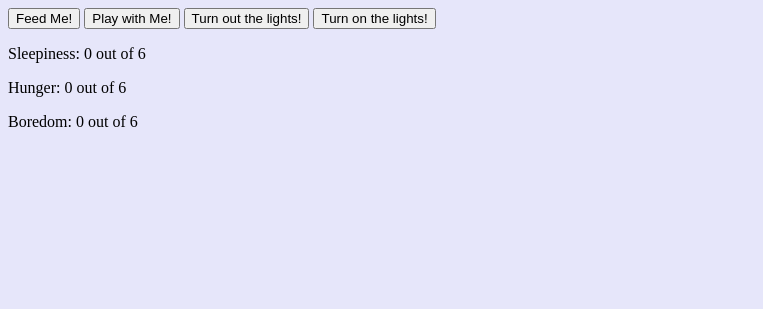
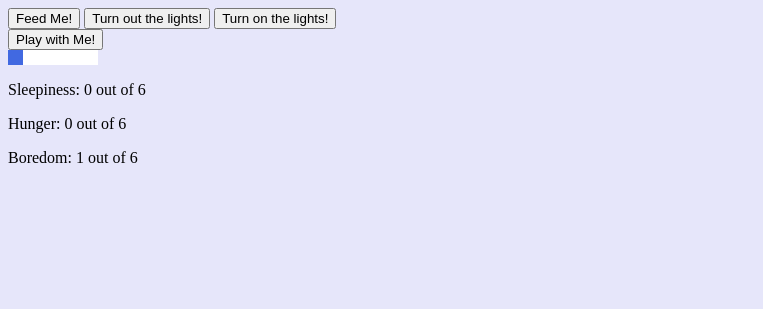
Before and after one commit to lbrantcollins/Tomagotchi-Mini-Project, a plain HTML site: page index.html in a window 1280 px wide. Shown: the top 309 px of the page, without its empty margins (0-763 px from the left). Drawn offline with nearby package versions, Linux system fonts and the light colour scheme.

Commit message:
progress bar added for boredom rather than a counter

```diff
--- a/css/style.css
+++ b/css/style.css
@@ -30,7 +30,6 @@ iframe {
   	margin-left: 300px;
   	margin-top: 250px;
   }
-  }
 }
 
 @keyframes age3 {
@@ -39,12 +38,10 @@ iframe {
   	margin-left: 300px;
   	margin-top: 250px;
   }
-  }
   to {
   	transform: scale(4);
   	margin-left: 250px;
   	margin-top: 300px;
-  }
   }
 }
 
@@ -54,11 +51,47 @@ iframe {
   	margin-left: 250px;
   	margin-top: 300px;
   }
-  }
   to {
   	transform: scale(5.5);
   	margin-left: 200px;
   	margin-top: 350px;
   }
-  }
 }
+
+#boredom-meter {
+  display: flex;
+  /*justify-content: space-around;*/
+  justify-content: left;
+  /*border: 1px solid black;*/
+  width: 90px;
+  height: 15px;
+  background-color: white;
+  margin:; 5px;
+  /*margin-left: auto;
+  margin-right: auto;
+  margin-top: 5px;
+  margin-bottom: 30px;*/
+}
+
+/*.div-base-color {
+	background-color: white;
+}*/
+.div-alert-color {
+  background-color: red;
+}
+.div-meter-color {
+	background-color: royalblue;
+}
+
+.div-specs {
+  display: flex;
+  justify-content: space-evenly;
+  align-items: center;
+
+  font-size: 8pt;
+  /*border: 1px solid black;*/
+  width: 15px;
+  height: 15px;
+  /*margin: 5px;*/
+
+}
--- a/index.html
+++ b/index.html
@@ -12,10 +12,16 @@
 
 	<div id="buttons">
 		<button id="feed-me">Feed Me!</button>
-		<button id="play-with-me">Play with Me!</button>
 		<button id="turn-out-lights">Turn out the lights!</button>
 		<button id="turn-on-lights">Turn on the lights!</button>
 	</div>
+
+	<div id="boredom">
+		<button id="play-with-me">Play with Me!</button>
+		<div id="boredom-meter">
+  		</div>
+  	</div>
+
 
 	<div id="counters">
 		<p>Sleepiness: <span id="sleep-count">0</span> <span class="limit"></span></p>
--- a/js/app.js
+++ b/js/app.js
@@ -9,16 +9,17 @@ class ClassTomagotchi {
 		this.name = name;
 		this.age = 1;
 		this.ageLimit = 5;
-		this.ageIntervalDefault = 4;
+		this.ageIntervalDefault = 13;
 
 		this.sleepiness = 0;
 		this.sleepIntervalDefault = 11;
 		this.hunger = 0;
 		this.hungerIntervalDefault = 8;
 		this.boredom = 0;
-		this.boredomIntervalDefault = 8; //3
+		this.boredomIntervalDefault = 3;
 
-		this.sleepHungerBoredomLimit = 6;
+		this.sleepHungerBoredomLimit = 6;  // must be an even number
+		this.warningTime = 5,
 
 		this.wake = 0;
 		this.wakeIntervalDefault = 3;
@@ -49,7 +50,7 @@ const game = {
 	tomagotchi: null,
 	timeElapsed: 0,
 	maxTimeLengthOfGame: 50,
-	warningTimeProportion: 0.60,
+
 
 	// Start: new Tomagotchi, fresh score board, start the game timer
 	startTomagotchi() {
@@ -60,7 +61,7 @@ const game = {
 	},
 
 	createTomagotchi: function(name) {
-		console.log("inside createTomagotchi");
+		// console.log("inside createTomagotchi");
 		//******************
 		//****************** allow user to enter a name
 		//******************
@@ -79,12 +80,12 @@ const game = {
 
 	// Let the Tomagotchi sleep (turn off the lights)
 	turnOutLights() {
-		console.log("inside turnOutLights");
+		// console.log("inside turnOutLights");
 		this.tomagotchi.sleepiness = this.tomagotchi.decrementMeter(this.tomagotchi.sleepiness);
 		// change CSS image/animation to dark background
 		// and dark, sleeping image of pet
 		$("#image-src").attr("src", "https://giphy.com/embed/1URlthYDD9ZfNe68JT");
-		$("body").css("background-color", "darkgrey");
+		$("body").css("background-color", "#3F4448");
 		//******************
 		//****************** stall the boredom and hunger timers
 		//****************** start the wake timer
@@ -109,16 +110,28 @@ const game = {
 
 	// play with the tomagotchi
 	playWithTomagotchi() {
-		// console.log("inside playWithTomagotchi:");
+		console.log("inside playWithTomagotchi:");
+		const currentCount = this.tomagotchi.boredom;
 		this.tomagotchi.boredom = this.tomagotchi.decrementMeter(this.tomagotchi.boredom);
 		// change CSS image/animation to playing pet
 		$("#image-src").attr("src", "https://giphy.com/embed/2zotXB1xGbTB28cKAD");
 		$("body").css("background-color", "lavender");
+		const numToRemove = Math.min(currentCount, parseInt(this.tomagotchi.sleepHungerBoredomLimit / 2));
+		console.log("currentCount = " + currentCount);
+		console.log("numToRemove = " + numToRemove);
+		for (let i = 0; i < numToRemove;  i++) {
+			console.log("div index: " + (currentCount - i));
+	   	$("#boredom-div" + (currentCount - i)).remove();
+		}
+
+	   // $("#boredom-div1").remove();
+	   // $("#boredom-div2").remove();
+	   // $("#boredom-div3").remove();
 	},
 
 	// use CSS transition to animate increase size of Tomagotchi as it ages
 	ageTomagotchi () {
-		console.log("inside ageTomagotchi");
+		// console.log("inside ageTomagotchi");
 		if (this.tomagotchi.age === 2 ) {
 			$('#image-div').css("animation-name", "age2");
 			$('#image-div').css("animation-duration", "6s");
@@ -152,11 +165,11 @@ const game = {
 	},
 
 	updateScoreBoard() {
-		console.log("inside updateScoreBoard");
-		console.log("sleep", this.tomagotchi.sleepiness,
-			"hunger", this.tomagotchi.hunger,
-			"boredom", this.tomagotchi.boredom,
-			"age", this.tomagotchi.age);
+		// console.log("inside updateScoreBoard");
+		// console.log("sleep", this.tomagotchi.sleepiness,
+			// "hunger", this.tomagotchi.hunger,
+			// "boredom", this.tomagotchi.boredom,
+			// "age", this.tomagotchi.age);
 		$('#sleep-count').text(this.tomagotchi.sleepiness);
 		$('#hunger-count').text(this.tomagotchi.hunger);
 		$('#boredom-count').text(this.tomagotchi.boredom);
@@ -183,8 +196,8 @@ const game = {
 	   	// Sleepiness increase (slowest to change)
 	   	if (this.timeElapsed % this.tomagotchi.sleepIntervalDefault === 0) {
 	   		this.tomagotchi.sleepiness = this.tomagotchi.incrementMeter(this.tomagotchi.sleepiness);
-	   		console.log("increasing sleep counter: " + this.tomagotchi.sleepiness);
-	   		if (this.tomagotchi.sleepiness >= this.tomagotchi.sleepHungerBoredomLimit * this.warningTimeProportion) {
+	   		// console.log("increasing sleep counter: " + this.tomagotchi.sleepiness);
+	   		if (this.tomagotchi.sleepiness >= this.tomagotchi.warningTime) {
 	   			// show sleeping Tomagotchi
 	   			$("#image-src").attr("src", "https://giphy.com/embed/1URlthYDD9ZfNe68JT");
 	   		}
@@ -192,8 +205,8 @@ const game = {
 	   	// Hunger increase
 	   	if (this.timeElapsed % this.tomagotchi.hungerIntervalDefault === 0) {
 	   		this.tomagotchi.hunger = this.tomagotchi.incrementMeter(this.tomagotchi.hunger);
-	   		console.log("increasing hunger counter: " + this.tomagotchi.hunger);
-	   		if (this.tomagotchi.hunger >= this.tomagotchi.sleepHungerBoredomLimit * this.warningTimeProportion) {
+	   		// console.log("increasing hunger counter: " + this.tomagotchi.hunger);
+	   		if (this.tomagotchi.hunger >= this.tomagotchi.warningTime) {
 	   			// show hungry Tomagotchi
 	   			$("#image-src").attr("src", "https://giphy.com/embed/1xnu4sgy1FpbHXZoW6");
 	   		}
@@ -201,17 +214,23 @@ const game = {
 	   	// Boredom increase (fastest to change)
 	   	if (this.timeElapsed % this.tomagotchi.boredomIntervalDefault === 0) {
 	   		this.tomagotchi.boredom = this.tomagotchi.incrementMeter(this.tomagotchi.boredom);
-	   		console.log("increasing boredom counter: " + this.tomagotchi.boredom);
-	   		if (this.tomagotchi.boredom >= this.tomagotchi.sleepHungerBoredomLimit * this.warningTimeProportion) {
+	   		// console.log("increasing boredom counter: " + this.tomagotchi.boredom);
+	   		$div = $("<div/>");
+	   		$div.attr("class", "div-specs div-meter-color");
+	   		$div.attr("id", "boredom-div" + this.tomagotchi.boredom);
+	   		if (this.tomagotchi.boredom >= this.tomagotchi.warningTime) {
 	   			// show hungry Tomagotchi
 	   			$("#image-src").attr("src", "https://giphy.com/embed/pzvUEkOeAViy7VS7B6");
+	   			$div.attr("class", "div-specs div-alert-color");
 	   		}
+	   		$("#boredom-meter").append($div);
+	   		console.log("div5 is: ", $("#div5"));
 
 			}
 			// increase age (much slower to change)
 			if (this.timeElapsed % this.tomagotchi.ageIntervalDefault === 0) {
 	   		this.tomagotchi.age = this.tomagotchi.incrementMeter(this.tomagotchi.age);
-	   		console.log("increasing age counter: " + this.tomagotchi.age);
+	   		// console.log("increasing age counter: " + this.tomagotchi.age);
 	   		// show effect of age (by increasing size of Tomagotchi)
 	   		this.ageTomagotchi();
 			}
@@ -239,13 +258,10 @@ const game = {
 				clearInterval(timer);
 			}
 
-		}, 2000);  // timer is on 2-second interval (2000 milliseconds)
+		}, 1000);  // timer is on 1-second interval (1000 milliseconds)
   	}
 
 }
-
-
-
 
 //**************************************************
 // Start the game
```
